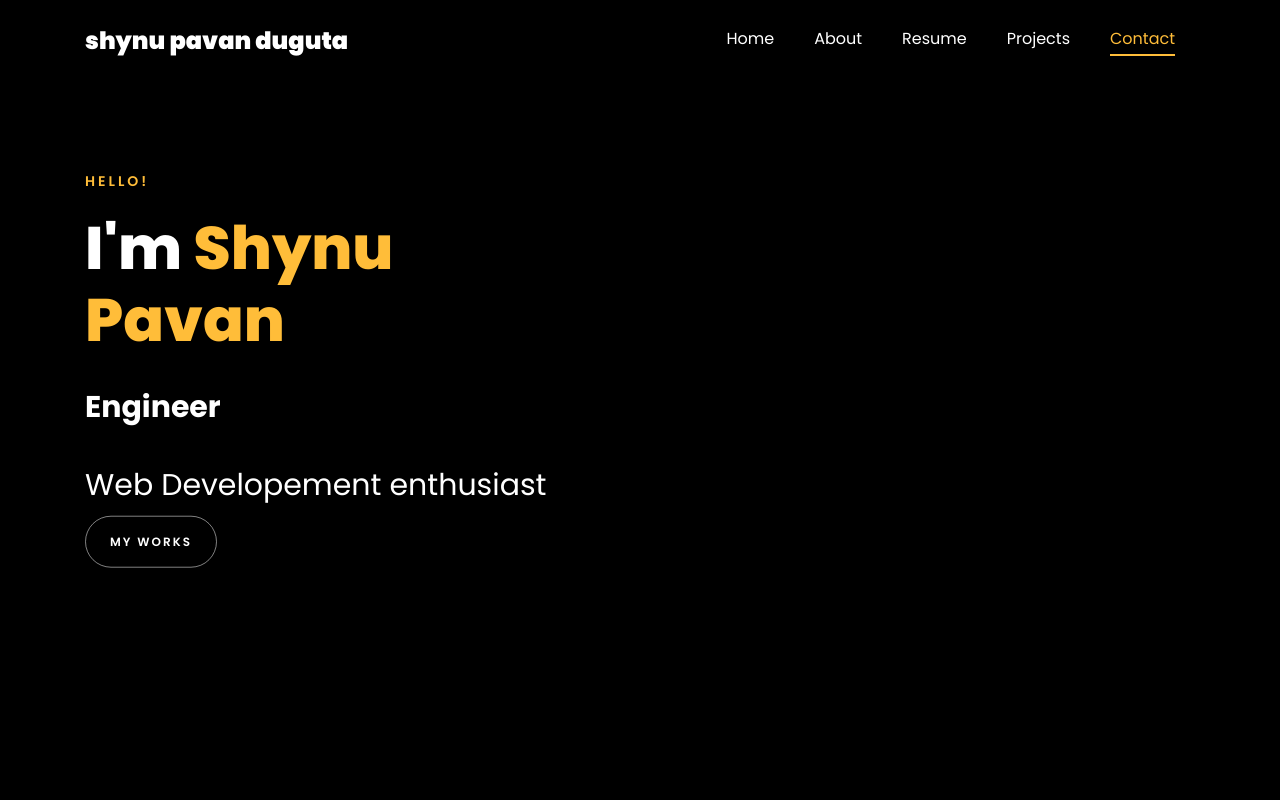
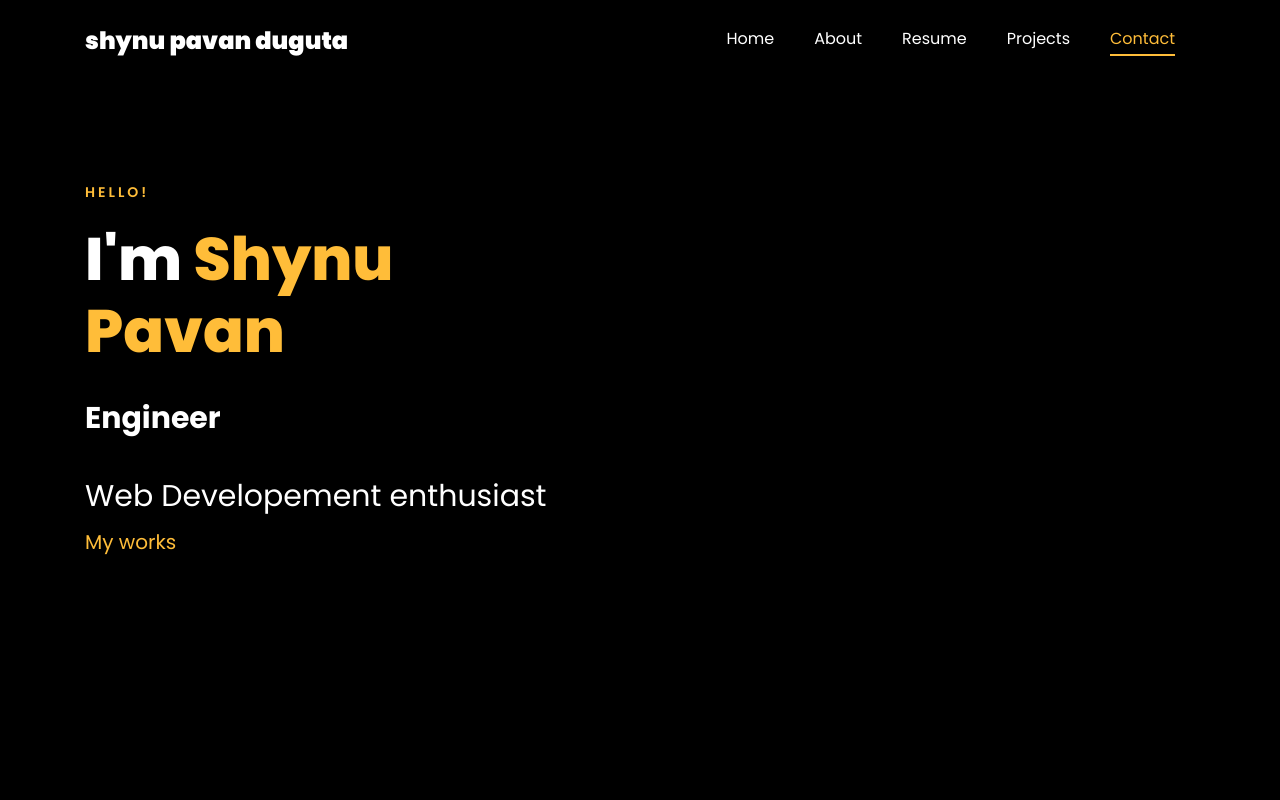
Before and after one commit to shynupavanduguta/portfolio, a plain HTML site: page index.html in a window 1280 px wide. Shown: the top 800 px of the page. Drawn offline with Linux system fonts and the light colour scheme; files whose address does not match are found by name.

Commit message:
u index.html

```diff
--- a/index.html
+++ b/index.html
@@ -192,7 +192,7 @@
 						<!-- <h2 class="d-flex" style="margin-bottom: 0">With over 5 years of experience</h2> -->
 						<!-- <br> -->
 			            <p>
-							<a href="https://github.com/rishabhnmishra" class="btn btn-white btn-outline-white py-3 px-4">My works</a></p>
+							<a href="https://github.com/shynupavanduguta">My works</a></p>
 		            </div>
 		          </div>
 	        	</div>
```
